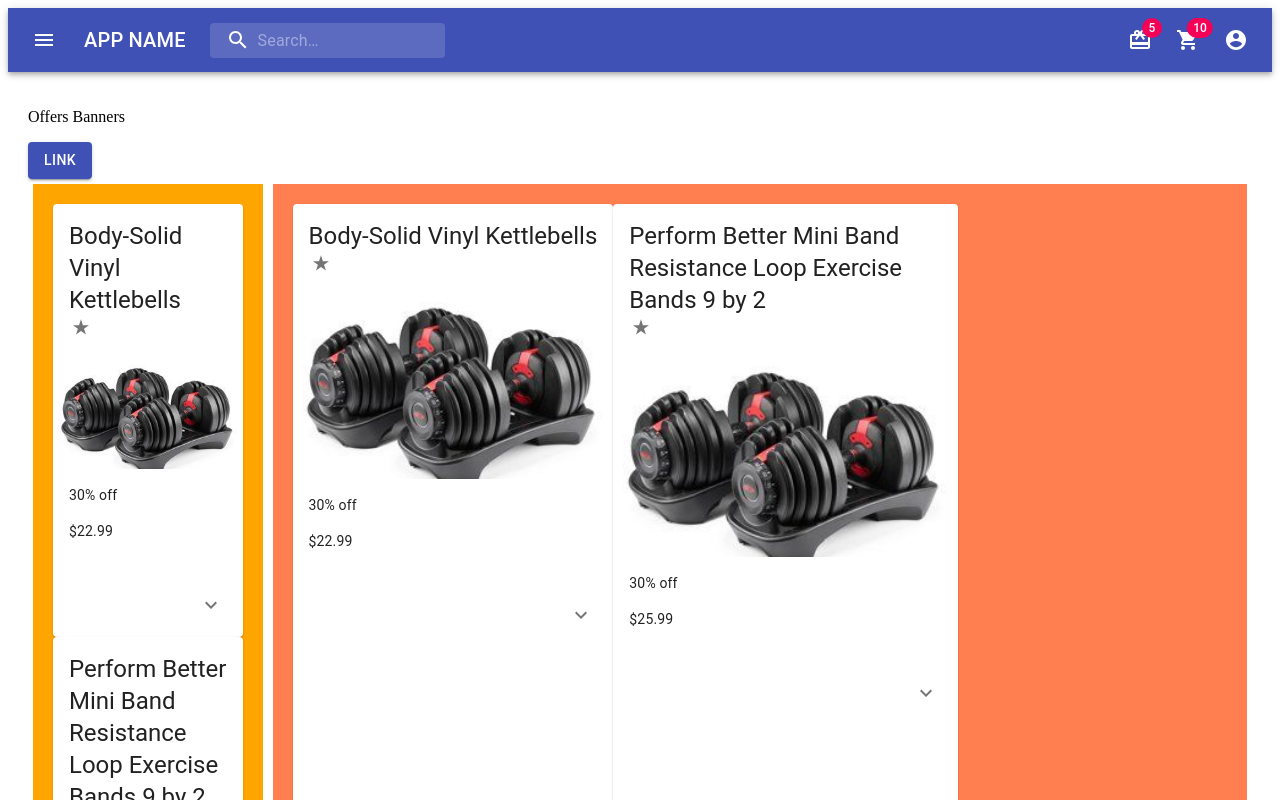
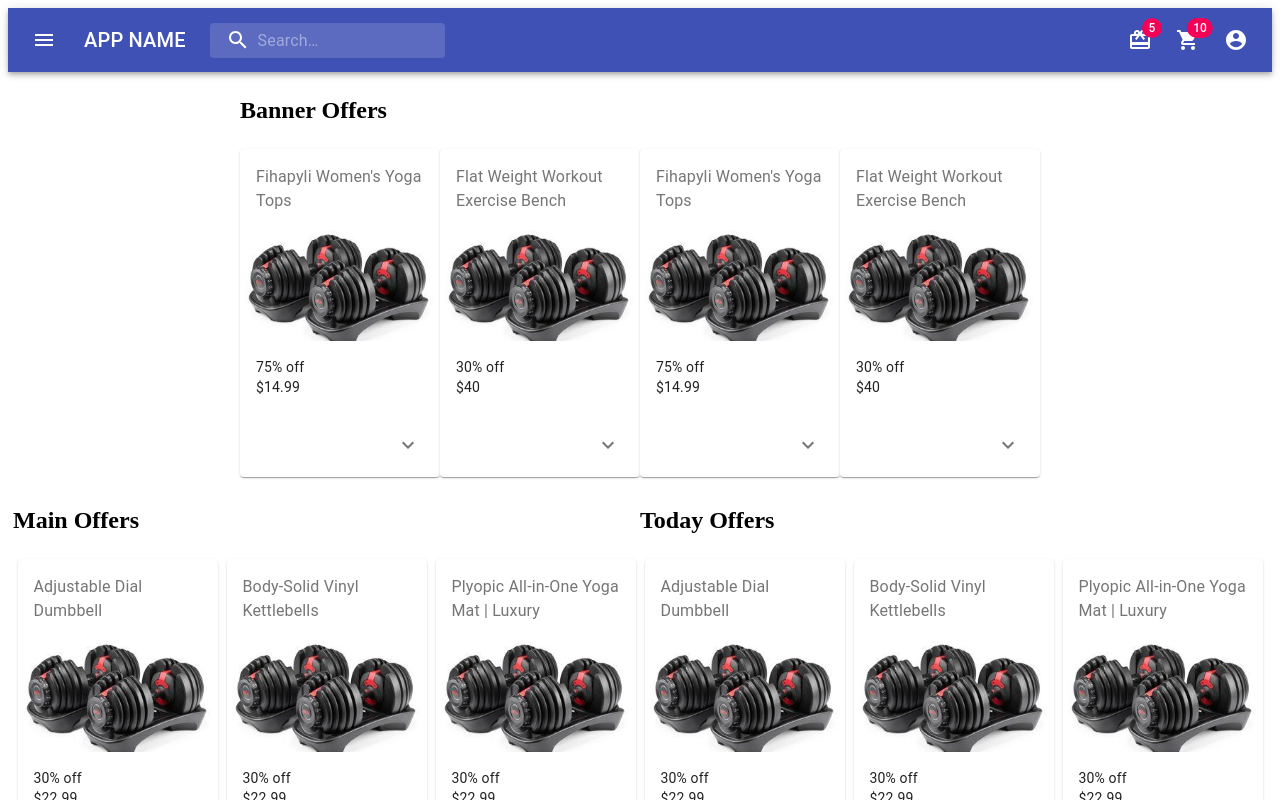
Before and after one commit to YasminSakhnini/redux-with-react, a React (Create React App) app in the folder redux-react/: page /offers in a window 1280 px wide. Shown: the top 800 px of the page. Built offline with nearby package versions, Linux system fonts and the light colour scheme; the HTML template or start-up script is replaced by a standard one.

Commit message:
Fix offers page layout

```diff
--- a/redux-react/src/components/offers/MainOffers.jsx
+++ b/redux-react/src/components/offers/MainOffers.jsx
@@ -4,25 +4,27 @@
 import CardContainer from "../ui/CardContainer"
 
 const useStyles = makeStyles((theme) => ({
-  color: {
-        background: "orange",
-
-  }
-}));
+  container: {
+    // background: "pink",
+    flexBasis: "50%",
+  },
+}
+));
 
 const MainOffers = () => {
-  let data = useSelector((state) => state.api.products.filter(i =>
-    {return i.offer}
+  let data = useSelector((state) => state.api.products.filter(i => { return i.offer }
   ));
 
-let mainOfferIds = data.filter(i => {
-  return i.id});
+  let mainOfferIds = data.filter(i => {
+    return i.id
+  });
 
   const classes = useStyles();
   return (
-    <div className={classes.color}>
-      <CardContainer data={mainOfferIds}/>
-      </div>
+    <div className={classes.container}>
+      <h2>Main Offers</h2>
+      <CardContainer data={mainOfferIds} />
+    </div>
   );
 };
 
--- a/redux-react/src/components/offers/OffersBanner.jsx
+++ b/redux-react/src/components/offers/OffersBanner.jsx
@@ -1,19 +1,25 @@
 import React from "react";
 import { makeStyles } from "@material-ui/core/styles";
-
-import Button from "@material-ui/core/Button";
+import { useSelector } from "react-redux";
+import CardContainer from "../ui/CardContainer"
 
 const useStyles = makeStyles((theme) => ({}));
 
 const OffersBanner = () => {
+  let data = useSelector((state) => state.api.products.filter(i => { return i.bannerOffer }
+  ));
+
+  let bannerOffersData = data.filter(i => {
+    console.log('i.bannerOffer', i.bannerOffer);
+
+    return i.bannerOffer
+  });
+
   const classes = useStyles();
-
   return (
     <div>
-      <p>Offers Banners</p>
-      <Button variant="contained" color="primary" href="#contained-buttons">
-        Link
-      </Button>
+      <h2>Banner Offers</h2>
+      <CardContainer data={bannerOffersData} />
     </div>
   );
 };
--- a/redux-react/src/components/offers/RandomOffers.jsx
+++ b/redux-react/src/components/offers/RandomOffers.jsx
@@ -4,25 +4,24 @@
 import CardContainer from "../ui/CardContainer"
 
 const useStyles = makeStyles((theme) => ({
-  flexRow: {
-    display: "flex",
-    flexDirection: "row",
-    background: "coral",
+  container: {
+    flexBasis: "50%",
   },
 }));
 
 const RandomOffers = () => {
-let data = useSelector((state) => state.api.products.filter(i =>
-    {return i.offer}
+  let data = useSelector((state) => state.api.products.filter(i => { return i.offer }
   ));
   console.log("data", data);
   let randomOffersData = data.filter(i => {
-  return i.id});
+    return i.id
+  });
 
   const classes = useStyles();
   return (
-    <div className={classes.flexRow}>
-    <CardContainer data={randomOffersData}/>
+    <div className={classes.container}>
+      <h2>Today Offers</h2>
+      <CardContainer data={randomOffersData} />
     </div>
   );
 };
--- a/redux-react/src/components/ui/CardContainer.jsx
+++ b/redux-react/src/components/ui/CardContainer.jsx
@@ -11,11 +11,13 @@
 import Typography from "@material-ui/core/Typography";
 import ExpandMoreIcon from "@material-ui/icons/ExpandMore";
 import StarRateIcon from "@material-ui/icons/StarRate";
+
 const image = require("../ui/images/adjustable-dumbbells.jpg");
 
 const useStyles = makeStyles((theme) => ({
   root: {
-    maxWidth: 345,
+    width: 200,
+    marginTop: "5px",
   },
   media: {
     height: 0,
@@ -31,6 +33,12 @@
   expandOpen: {
     transform: "rotate(180deg)",
   },
+  flexItem: {
+    display: "flex",
+    flexWrap: "wrap",
+    justifyContent: "space-around"
+  },
+
 }));
 
 export default function CardContainer(props) {
@@ -39,24 +47,24 @@
   const handleExpandClick = () => {
     setExpanded(!expanded);
   };
-let data = props.data;
+  let data = props.data;
 
   return (
-    <>
-      {data.map(i =>{
+    <div className={classes.flexItem}>
+      {data.map(i => {
         return (
           <Card key={i} className={classes.root}>
             <CardHeader
-              title={i.title}
-              subheader={<StarRateIcon />}
+              title={""}
+              subheader={i.title}
             />
             <CardMedia className={classes.media} image={image} title="Paella dish" />
 
             <CardContent>
-              <Typography variant="body2" component="p" paragraph>
-                {i.offer}
+              <Typography variant="body2" component="p">
+                {i.offer ? i.offer : i.bannerOffer}
               </Typography>
-              <Typography variant="body2" component="p" paragraph>
+              <Typography variant="body2" component="p">
                 {i.price}
               </Typography>
             </CardContent>
@@ -79,7 +87,7 @@
             </Collapse>
           </Card>
         )
-    })}
-    </>
+      })}
+    </div>
   );
 }
--- a/redux-react/src/products.json
+++ b/redux-react/src/products.json
@@ -2,8 +2,9 @@
   {
     "id": 1,
     "title": "Adjustable Dial Dumbbell",
+    "ratings": "****",
+    "offer": "30% off",
     "price": "$22.99",
-    "ratings": "****",
     "description": "Merax Deluxe 71.5 Pounds Adjustable Dial Dumbbell Weight Plate Home Gym 2 PCS (2 x 71.5 LBS)"
   },
   {
@@ -18,6 +19,7 @@
     "id": 3,
     "title": "Plyopic All-in-One Yoga Mat | Luxury",
     "ratings": "****",
+    "offer": "30% off",
     "price": "$22.99",
     "description": "DISCOVER A NEW TYPE OF GRIP – Sticky mats were designed for those who don't sweat. Plyopic mats are designed for everyone else. From moist hands to hot yoga sweats, feel strong and confident in your poses and smooth in your transitions."
   },
@@ -25,12 +27,13 @@
     "id": 4,
     "title": "DHSO Booty Bands Exercise Bands",
     "ratings": "****",
+    "offer": "30% off",
     "price": "$22.99",
     "description": "Upgraded Tube Resistance Bands - The resistance bands come with 5 different resistance level,includes Black (30 lbs.),Green(25 lbs.),Blue (20 lbs.), Red(15 lbs.) and Yellow (10 lbs.).The bands can be used alone or stacked in any combination to achieve your optimal resistance level up to 100 lbs."
   },
   {
     "id": 5,
-    "title": "Perform Better Mini Band Resistance Loop Exercise Bands 9 by 2",
+    "title": "Mini Band Resistance Loop Exercise",
     "ratings": "****",
     "offer": "30% off",
     "price": "$25.99",
@@ -46,7 +49,7 @@
   },
   {
     "id": 7,
-    "title": "TriggerPoint GRID Foam Roller with Free Online Instructional Videos, Original (13-Inch)",
+    "title": "TriggerPoint GRID Foam Roller",
     "ratings": "****",
     "offer": "30% off",
     "price": "$16",
@@ -54,24 +57,58 @@
   },
   {
     "id": 8,
-    "title": "DEGOL Skipping Rope Tangle-Free with Ball Bearings Rapid Speed Jump Rope",
+    "title": "DEGOL Skipping Rope Tangle-Free with Ball",
     "ratings": "****",
+    "offer": "30% off",
     "price": "$9.99",
     "description": "Smooth and Fast: the ball bearing system avoids the twisting, winding or bending like other fitness ropes, it ensures stable and relaxed rotation, as our skipping rope can bear heavy load, which brings your a perfect exercise of skipping rope, also provides the best fluency for elite fitness professionals. Sports Fitness: our exercise skipping rope can shape your cardio endurance, stamina and speed, while improving the muscle tension of your whole body. A great choice for boxing, MMA and cross training. PVC Embedded Wire Rope: the braided steel wire rope is coated with PVC, which features durable and smooth, ensures the maximum service life and avoids cracking or breaking."
   },
   {
     "id": 9,
-    "title": "AmazonBasics Flat Weight Workout Exercise Bench - 41 x 20 x 11 Inches, Black",
+    "title": "Flat Weight Workout Exercise Bench",
     "ratings": "****",
+    "offer": "30% off",
     "price": "$40",
     "description": "Flat weight bench enhances any home gym; ideal for both beginning and advanced levels. Accommodates a wide range of fitness routines for a full-body workout in a small amount of space Made of rugged high-quality materials, including a durable steel tube frame and a smooth PVC top surface. Assembles quickly and easily; weighs 24 pounds upside down T shaped legs/feet for reliable stability. Measures 41 x 11 (bench surface width) / 19.7 (overall width) x 17.9 inches (LxWxH) backed by an AmazonBasics one year limited warranty"
   },
   {
     "id": 10,
-    "title": "Fihapyli Women's Yoga Tops Open Back Mesh Breathable Workout Tops for Womens Pilates Tops Racerback Running Tank Tops",
+    "title": "Fihapyli Women's Yoga Tops",
     "ratings": "****",
     "offer": "75% off",
     "price": "$14.99",
     "description": "95% Modal 5% Cotton. Do Not Bleach. Design: Open back with soft mesh, Sexy and charming, keeps air flowing, Keep you cool. Occasion: Heath workout running yoga fitness tank top, any type of sports or daily wear. Fabric: Quick dry, Stretchy, Breathable, Super soft, Skin Friendly, Moisture wicking. Eco-friendly: Modal and Cotton from wood, and can be naturally degraded. Notice: MACHINE WASH COLD (Below 30°). IRON LOW. DO NOT BLEACH"
+  },
+  {
+    "id": 11,
+    "title": "Fihapyli Women's Yoga Tops",
+    "ratings": "****",
+    "bannerOffer": "75% off",
+    "price": "$14.99",
+    "description": "95% Modal 5% Cotton. Do Not Bleach. Design: Open back with soft mesh, Sexy and charming, keeps air flowing, Keep you cool. Occasion: Heath workout running yoga fitness tank top, any type of sports or daily wear. Fabric: Quick dry, Stretchy, Breathable, Super soft, Skin Friendly, Moisture wicking. Eco-friendly: Modal and Cotton from wood, and can be naturally degraded. Notice: MACHINE WASH COLD (Below 30°). IRON LOW. DO NOT BLEACH"
+  },
+  {
+    "id": 12,
+    "title": "Flat Weight Workout Exercise Bench",
+    "ratings": "****",
+    "bannerOffer": "30% off",
+    "price": "$40",
+    "description": "Flat weight bench enhances any home gym; ideal for both beginning and advanced levels. Accommodates a wide range of fitness routines for a full-body workout in a small amount of space Made of rugged high-quality materials, including a durable steel tube frame and a smooth PVC top surface. Assembles quickly and easily; weighs 24 pounds upside down T shaped legs/feet for reliable stability. Measures 41 x 11 (bench surface width) / 19.7 (overall width) x 17.9 inches (LxWxH) backed by an AmazonBasics one year limited warranty"
+  },
+  {
+    "id": 13,
+    "title": "Fihapyli Women's Yoga Tops",
+    "ratings": "****",
+    "bannerOffer": "75% off",
+    "price": "$14.99",
+    "description": "95% Modal 5% Cotton. Do Not Bleach. Design: Open back with soft mesh, Sexy and charming, keeps air flowing, Keep you cool. Occasion: Heath workout running yoga fitness tank top, any type of sports or daily wear. Fabric: Quick dry, Stretchy, Breathable, Super soft, Skin Friendly, Moisture wicking. Eco-friendly: Modal and Cotton from wood, and can be naturally degraded. Notice: MACHINE WASH COLD (Below 30°). IRON LOW. DO NOT BLEACH"
+  },
+  {
+    "id": 14,
+    "title": "Flat Weight Workout Exercise Bench",
+    "ratings": "****",
+    "bannerOffer": "30% off",
+    "price": "$40",
+    "description": "Flat weight bench enhances any home gym; ideal for both beginning and advanced levels. Accommodates a wide range of fitness routines for a full-body workout in a small amount of space Made of rugged high-quality materials, including a durable steel tube frame and a smooth PVC top surface. Assembles quickly and easily; weighs 24 pounds upside down T shaped legs/feet for reliable stability. Measures 41 x 11 (bench surface width) / 19.7 (overall width) x 17.9 inches (LxWxH) backed by an AmazonBasics one year limited warranty"
   }
 ]
--- a/redux-react/src/views/Offers.jsx
+++ b/redux-react/src/views/Offers.jsx
@@ -5,36 +5,26 @@
 import RandomOffers from "../components/offers/RandomOffers";
 
 const useStyles = makeStyles((theme) => ({
-  flexCol: {
-    display: "flex",
-    flexDirection: "column",
+  flexRow: {
     flexWrap: "wrap",
-    padding: "20px",
-  },
-  flexRow: {
     display: "flex",
     justifyContent: "space-around",
-    "& > div": {
-      flexGrow: "1",
-      flexWrap: "wrap",
-      padding: "20px",
-      margin: "5px",
-    },
+    padding: "5px"
   },
 }));
 
 const Offers = (props) => {
   const classes = useStyles();
   return (
-    <div className={classes.flexCol}>
-      <div>
+    <>
+      <div className={classes.flexRow}>
         <OffersBanner />
       </div>
       <div className={classes.flexRow}>
         <MainOffers />
         <RandomOffers />
       </div>
-    </div>
+    </>
   );
 };
 
```
